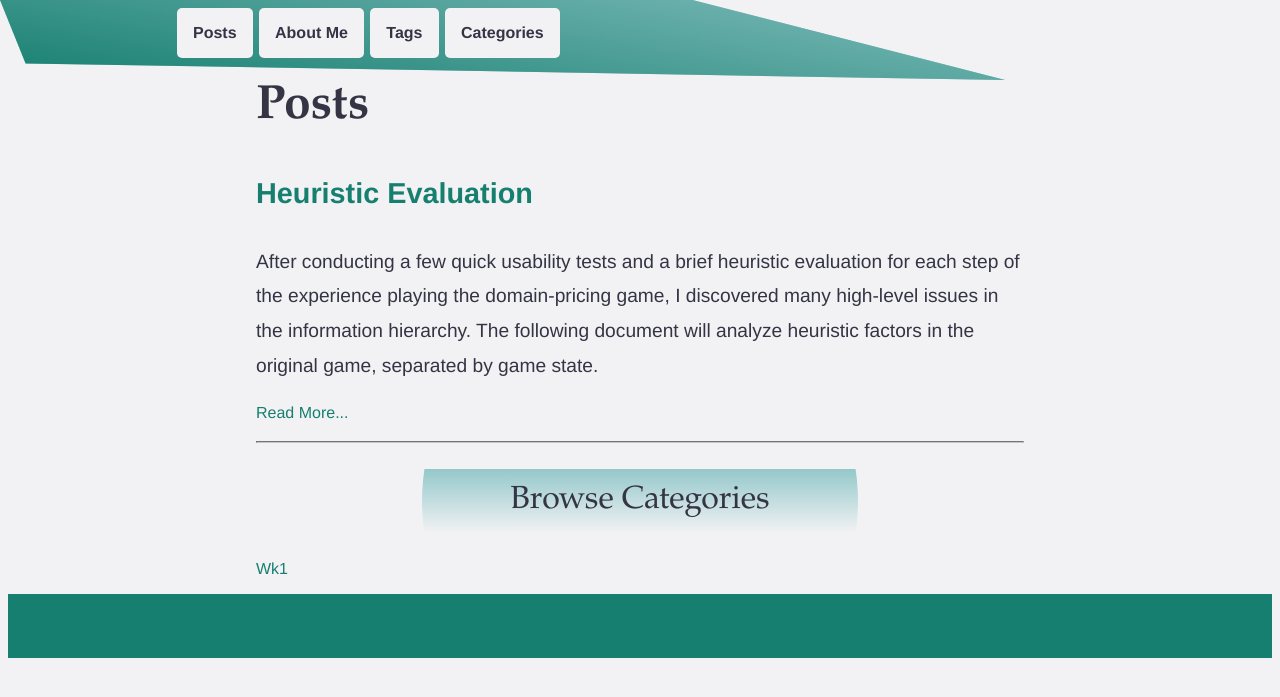
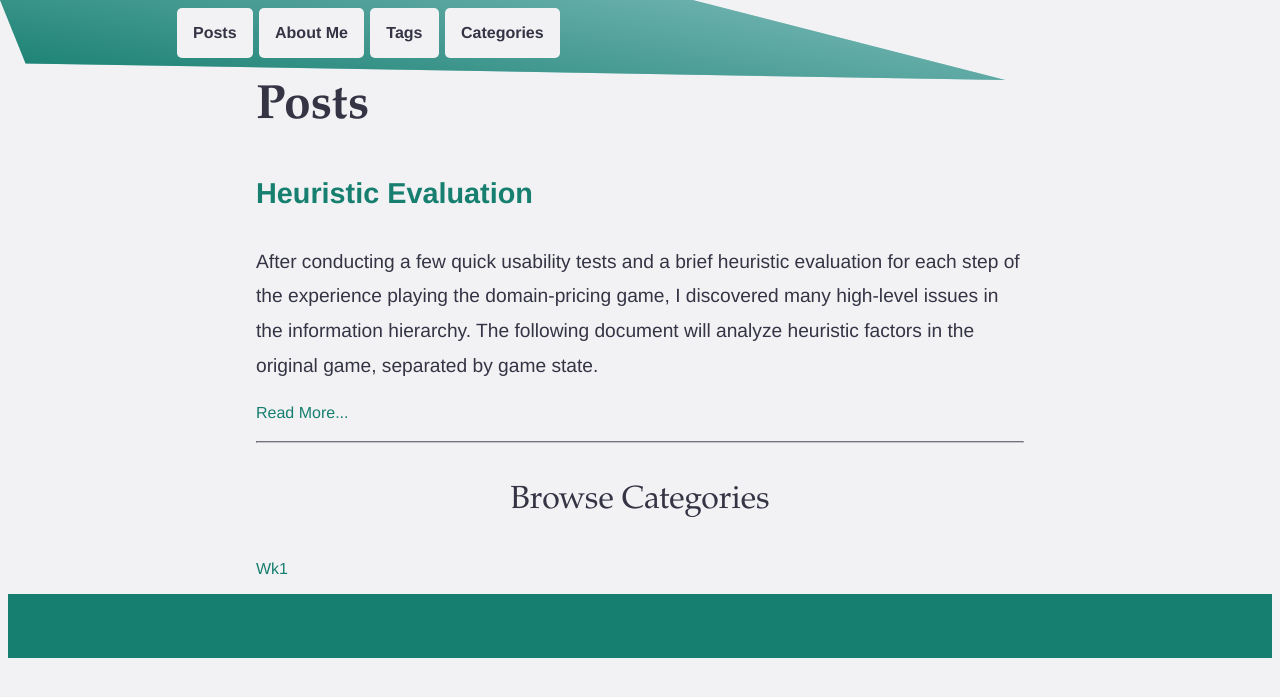
Before and after one commit to b7s9/personal-blog-jekyll, a Jekyll site: the page built from index.html, in a window 1280 px wide. Shown: the top 697 px of the page. Built offline with Jekyll 4.4.1, drawn with Linux system fonts in a browser that asks for light colours; some web fonts are replaced.

Commit message:
🔨 Remove linear gradient from category heading

```diff
--- a/_sass/main.scss
+++ b/_sass/main.scss
@@ -288,15 +288,6 @@ nav {
 
 }
 
-h2 {
-    background-image: linear-gradient(180deg, $primary-light, rgba(0, 0, 0, 0));
-    clip-path: circle(60%);
-
-    @media screen and (min-width: $mobile-max){
-        clip-path: circle(40%);
-    }
-}
-
 h4 {
     color:$shadow-grey;
 }
```
